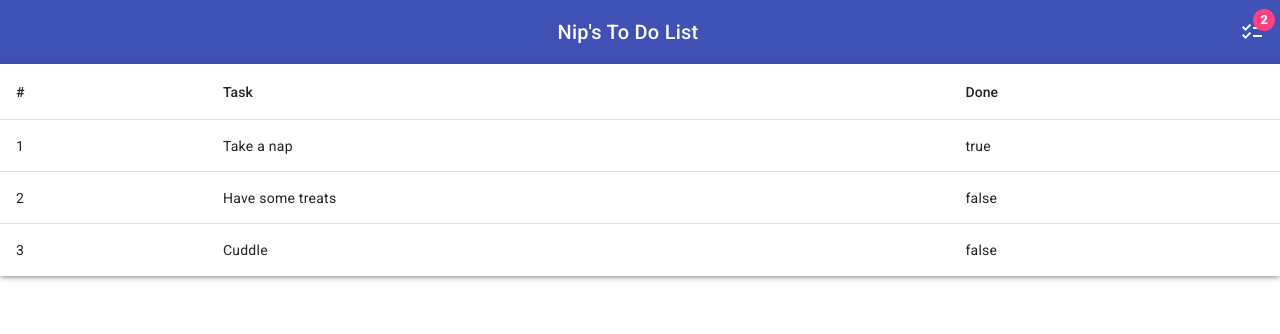
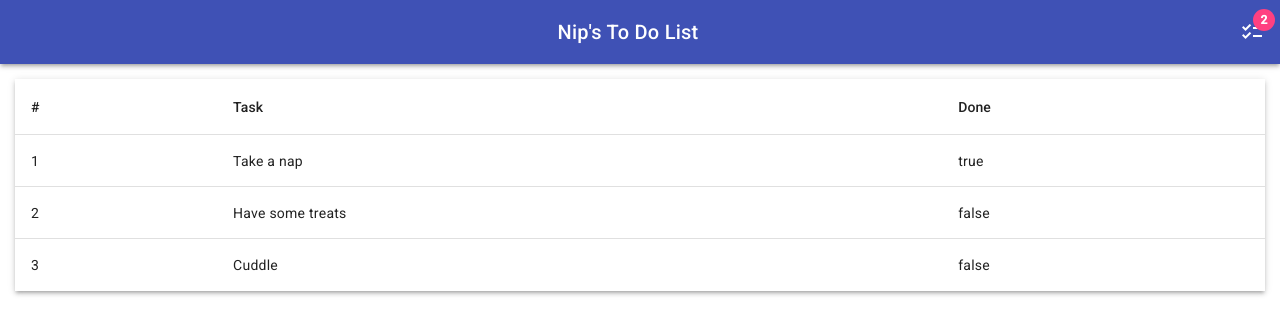
Before and after one commit to hollowmatt/pro-ng, an Angular app in the folder ch2/todo/: page / in a window 1280 px wide. Shown: the top 334 px of the page. Built offline with nearby package versions, Linux system fonts and the light colour scheme.

Commit message:
update style

```diff
--- a/ch2/todo/src/app/app.component.css
+++ b/ch2/todo/src/app/app.component.css
@@ -2,3 +2,11 @@
 .spacer {
   flex: 1 1 auto
 }
+
+.tableContainer {
+  padding: 15px
+}
+
+.fullWidth {
+  width: 100%
+}
```
